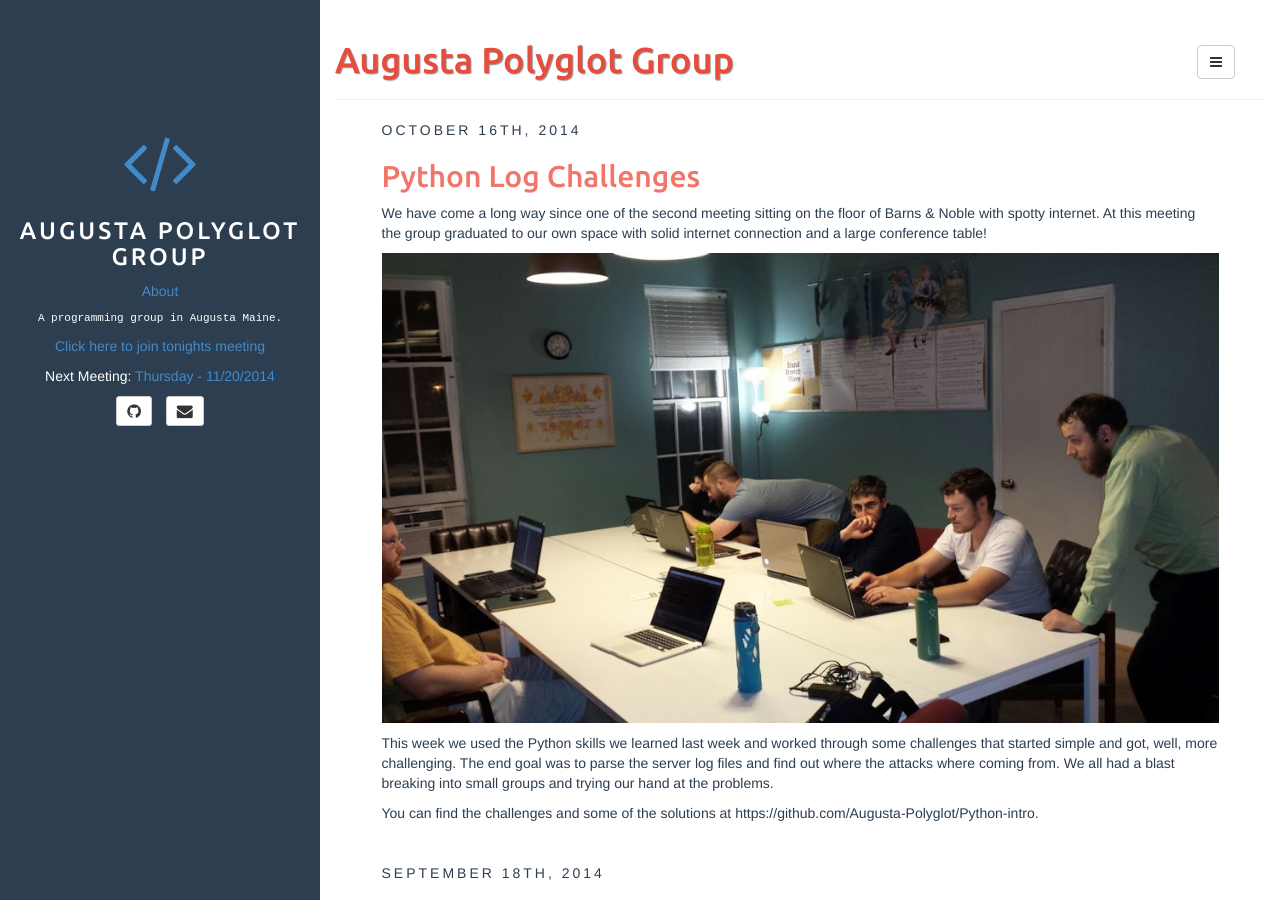
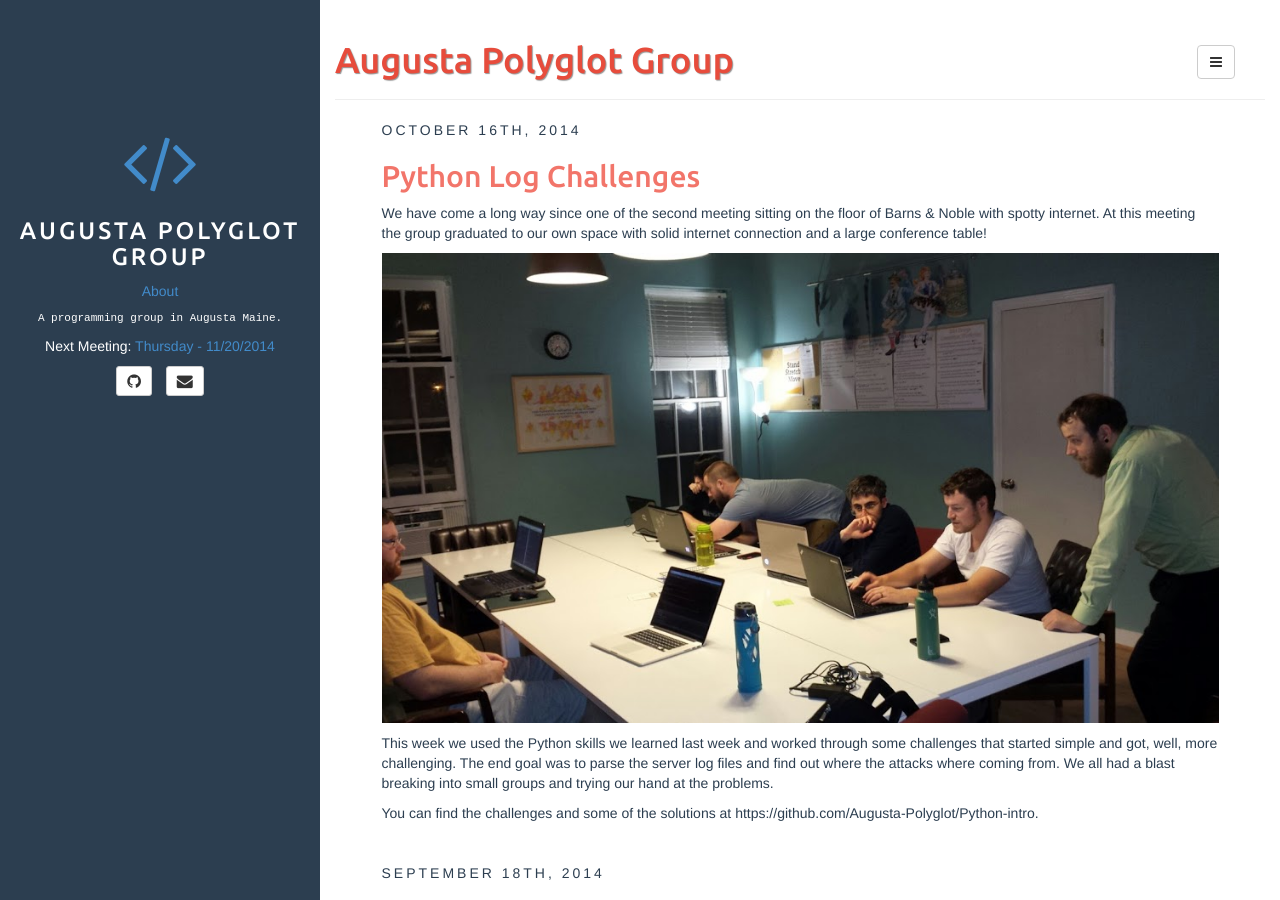
Before and after one commit to Augusta-Polyglot/augusta-polyglot.github.io, a Jekyll site: the page built from index.html, in a window 1280 px wide and 900 px high. Built offline with Jekyll 4.4.1, drawn with Linux system fonts in a browser that asks for light colours; the list of posts is cut into pages by our own code.

Commit message:
removed meeting link

```diff
--- a/_includes/sidebar.html
+++ b/_includes/sidebar.html
@@ -15,9 +15,9 @@
 <div id="bio" class="text-center">
 	{{ site.author.bio }}
 </div>
-<div class="text-center">
-	<p><a href="https://join.me/822-239-124">Click here to join tonights meeting</a></a></p>
-</div>
+<!--<div class="text-center">
+	<p><a href="https://join.me/">Click here to join tonights meeting</a></a></p>
+</div>-->
 <div id="next-meeting" class="text-center">
 	<p>
 	Next Meeting: <a href="http://www.google.com/calendar/event?action=TEMPLATE&text=augusta%20polyglot&dates={{  site.nextmeeting }}&details=augusta%20polyglot&trp=false&sprop=&sprop=name:" target="_blank" rel="nofollow">{{ site.nextmeeting }}</a>
```
